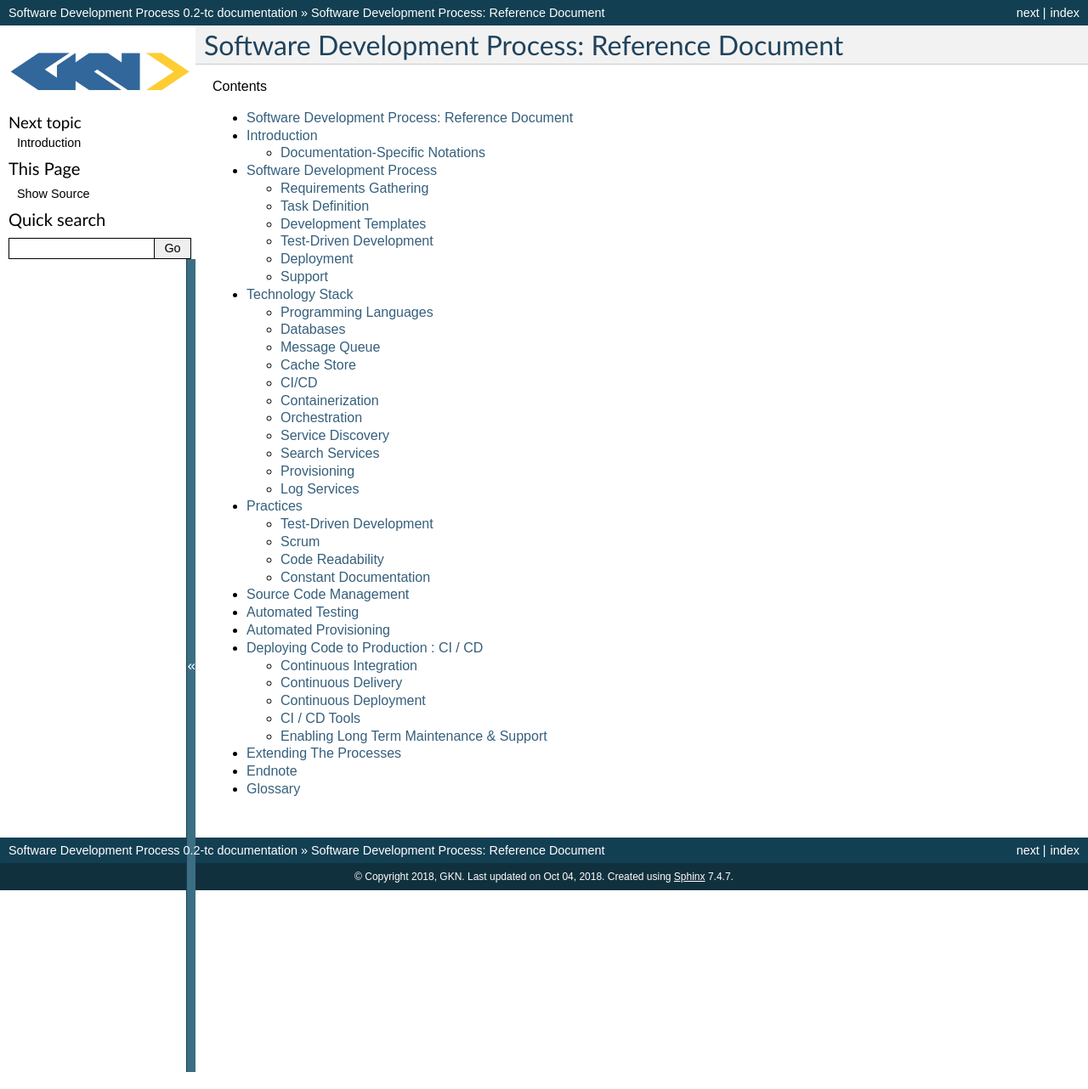
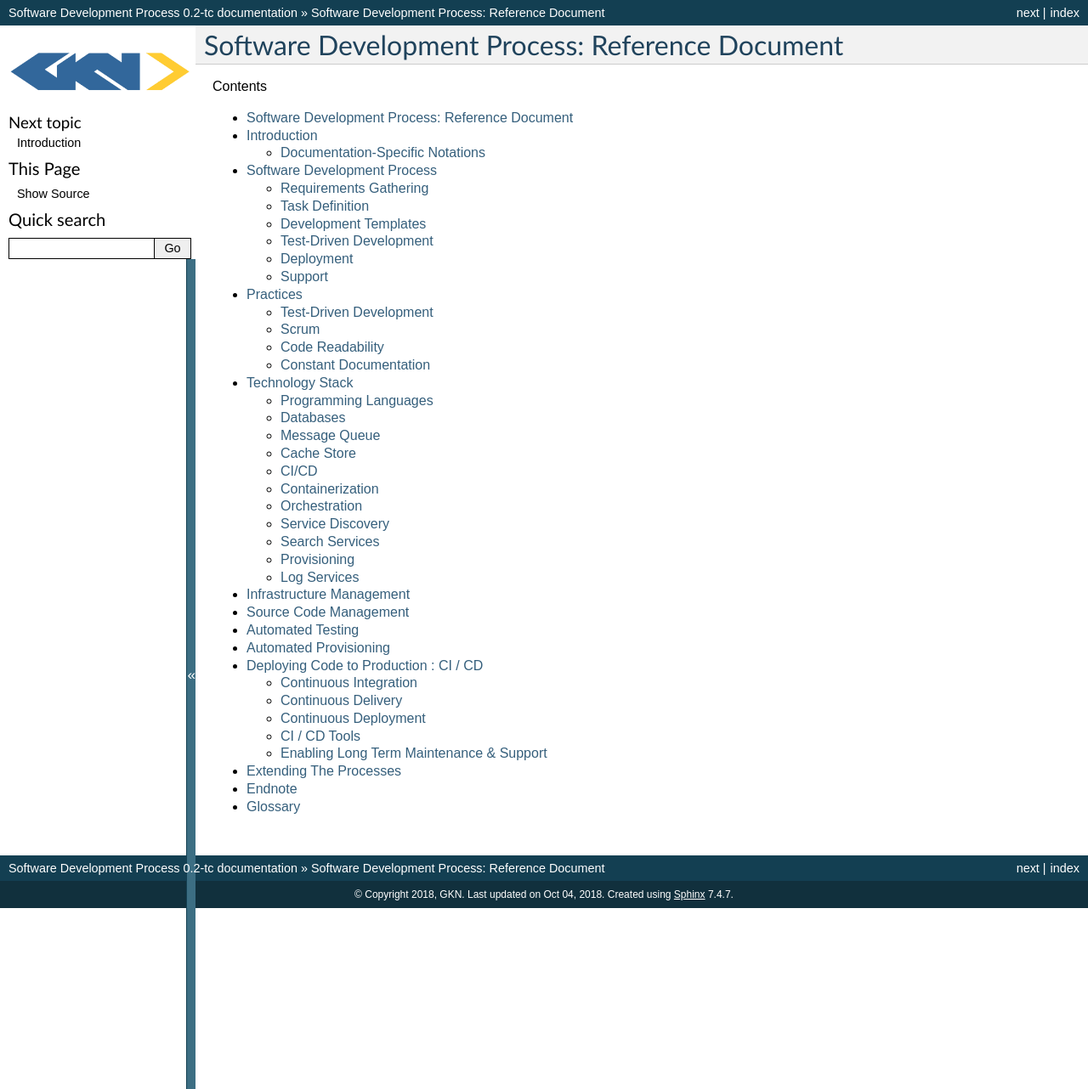
Before and after one commit to archimedes-spdm/development-process, a Sphinx documentation site: the page built from source/index.rst, in a window 1280 px wide. Shown: the whole page at 85% size. Built offline with Sphinx 7.4.7, drawn with Linux system fonts in a browser that asks for light colours; formulas are drawn with MathJax 3; some of the changed lines change nothing that is shown.

Commit message:
Updated index.

```diff
--- a/source/index.rst
+++ b/source/index.rst
@@ -11,8 +11,9 @@ Software Development Process: Reference Document
     self
     introduction
     software_process
+    practises
     stack
-    practises
+    infrastructure
     version_control
     automated_testing
     automated_provisioning
@@ -21,12 +22,15 @@ Software Development Process: Reference Document
     endnote
     terms_and_definitions
 
-.. toctree::
-    :hidden:
+.. only:: html
 
-    references
+    .. toctree::
+        :hidden:
+
+        references
+        appendix-a
+        appendix-b
 
 
-..
-    Need to review all sections. This branch needs to be the reference document. It will have content
+.. Need to review all sections. This branch needs to be the reference document. It will have content
     that shows what we "will do", not why.
```
